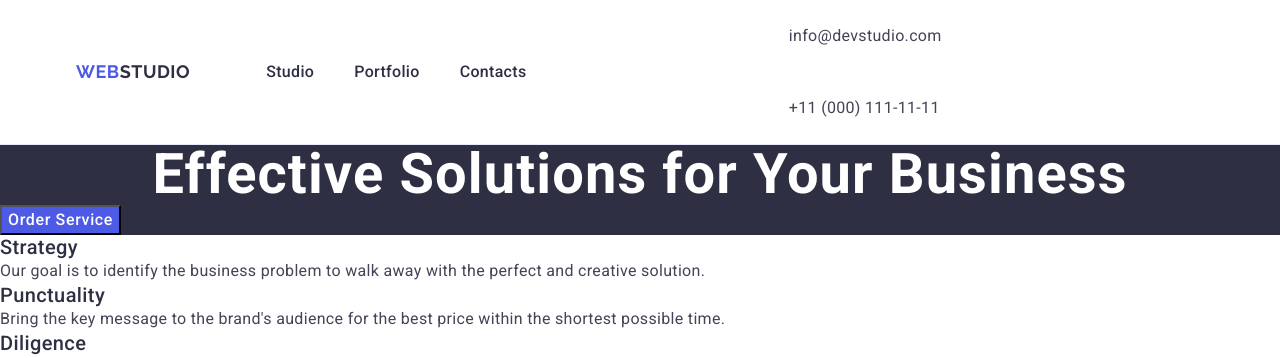
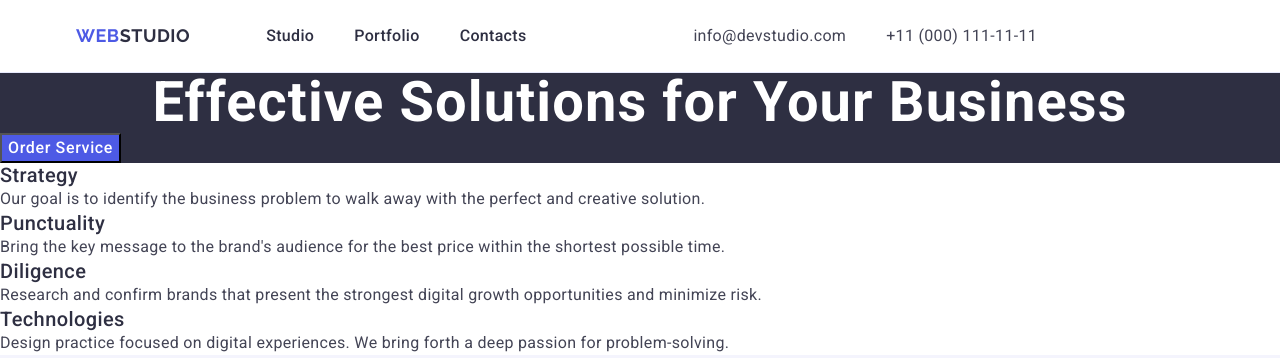
Before and after one commit to Olena279/goit-markup-hw-03, a plain HTML site: page index.html in a window 1280 px wide. Shown: the top 358 px of the page. Drawn offline with nearby package versions, Linux system fonts and the light colour scheme.

Commit message:
update css header

```diff
--- a/css/styles.css
+++ b/css/styles.css
@@ -90,6 +90,12 @@ a {
   margin: auto;
 }
 
+.address-list {
+  display: flex;
+  align-items: center;
+  gap: 40px;
+}
+
 .address-item-link {
   display: block;
   padding: 24px 0;
```
